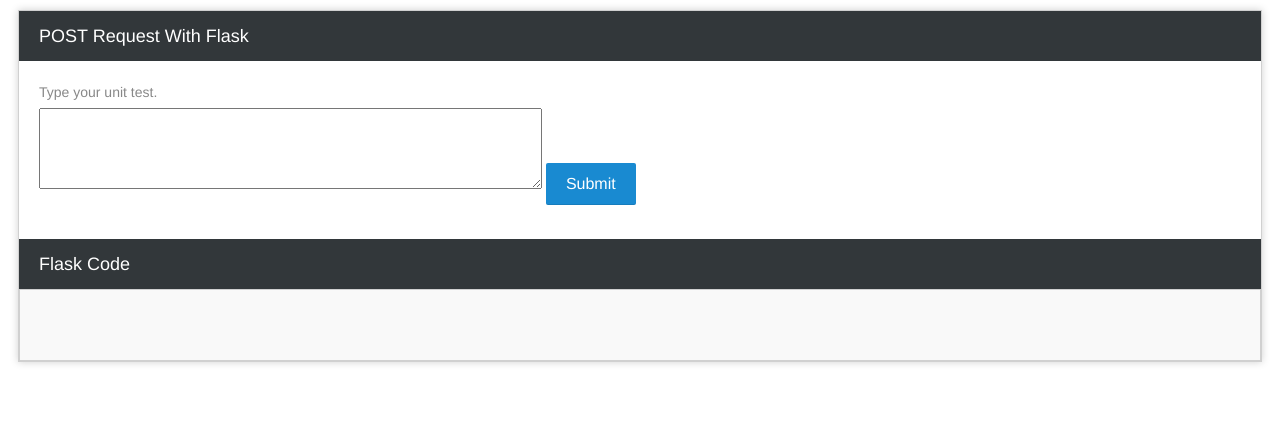
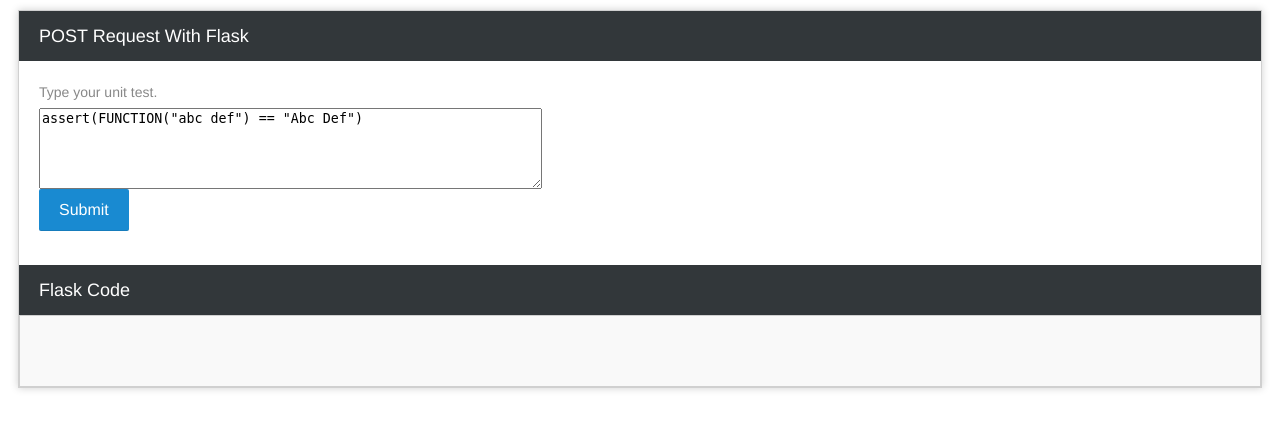
Before and after one commit to kele/find-by-ut, a Flask app: page /frontend in a window 1280 px wide. Shown: the top 429 px of the page. Run offline with Flask 2, Linux system fonts and the light colour scheme.

Commit message:
Frontend stuff.

```diff
--- a/templates/submit.html
+++ b/templates/submit.html
@@ -11,7 +11,7 @@
             <div id="content">
                 <form method="post" action="{{ url_for('backend') }}">
                   <label for="code">Type your unit test.</label>
-                  <textarea name="code" rows="5" cols="60"></textarea>
+                  <textarea name="code" rows="5" cols="60">assert(FUNCTION("abc def") == "Abc Def")</textarea><br />
                   <input type="submit" />
                 </form>
             </div>
```
